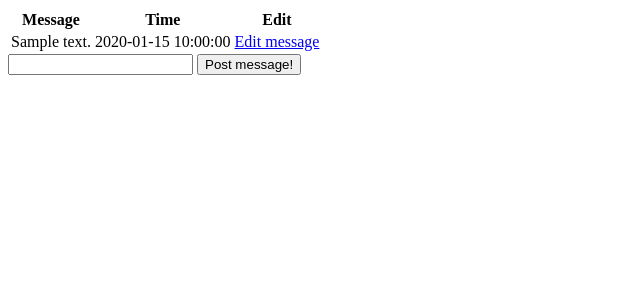
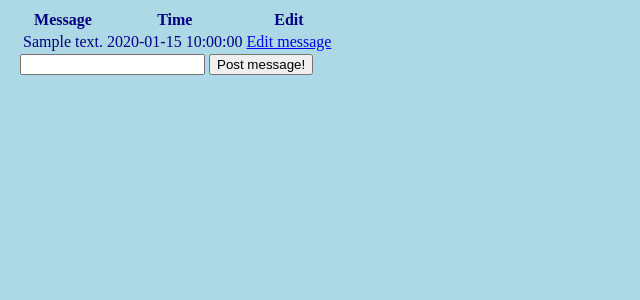
Before and after one commit to dennsva/Keskustelufoorumi, a Flask app: page /messages/ in a window 1280 px wide. Shown: the top 300 px of the page, without its empty margins (0-640 px from the left). Run offline with Flask 2, Linux system fonts and the light colour scheme; tables that the repository leaves empty hold one stand-in row (values such as "Sample post").

Commit message:
css pystyyn!

```diff
--- /dev/null
+++ b/application/static/styles/style.css
@@ -0,0 +1,11 @@
+body {
+    background-color: lightblue;
+    color: navy;
+    margin-left: 20px;
+}
+
+p {
+    background-color: lightblue;
+    color: navy;
+    margin-left: 20px;
+}
--- a/application/templates/layout.html
+++ b/application/templates/layout.html
@@ -2,7 +2,8 @@
   <html>
     <head>
       <meta charset="utf-8">
-      <title>Demo</title>
+      <title>Keskustelufoorumi</title>
+      <link rel="stylesheet" type="text/css" href="{{ url_for('static',filename='styles/style.css') }}">
     </head>
 
     <body>
```
Also changed, not shown: application/templates/messages.html (line endings or trailing spaces).
